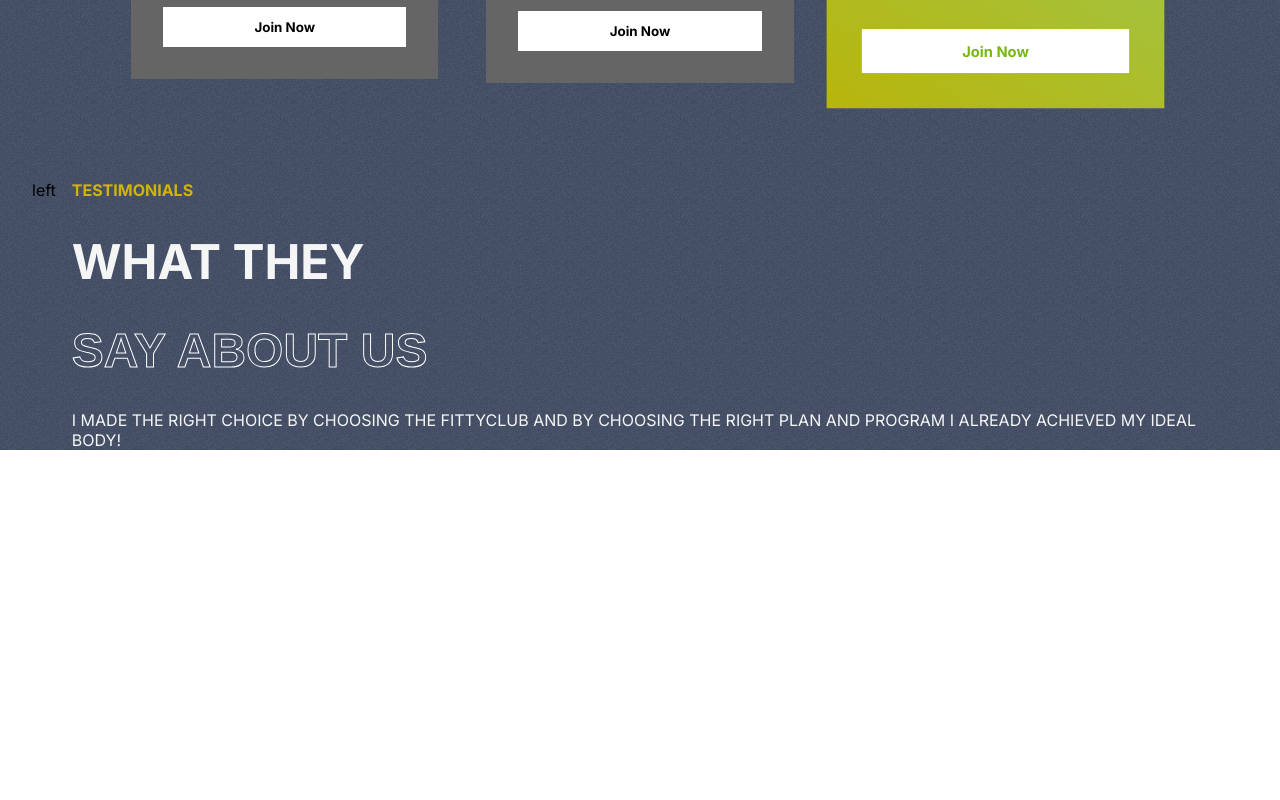
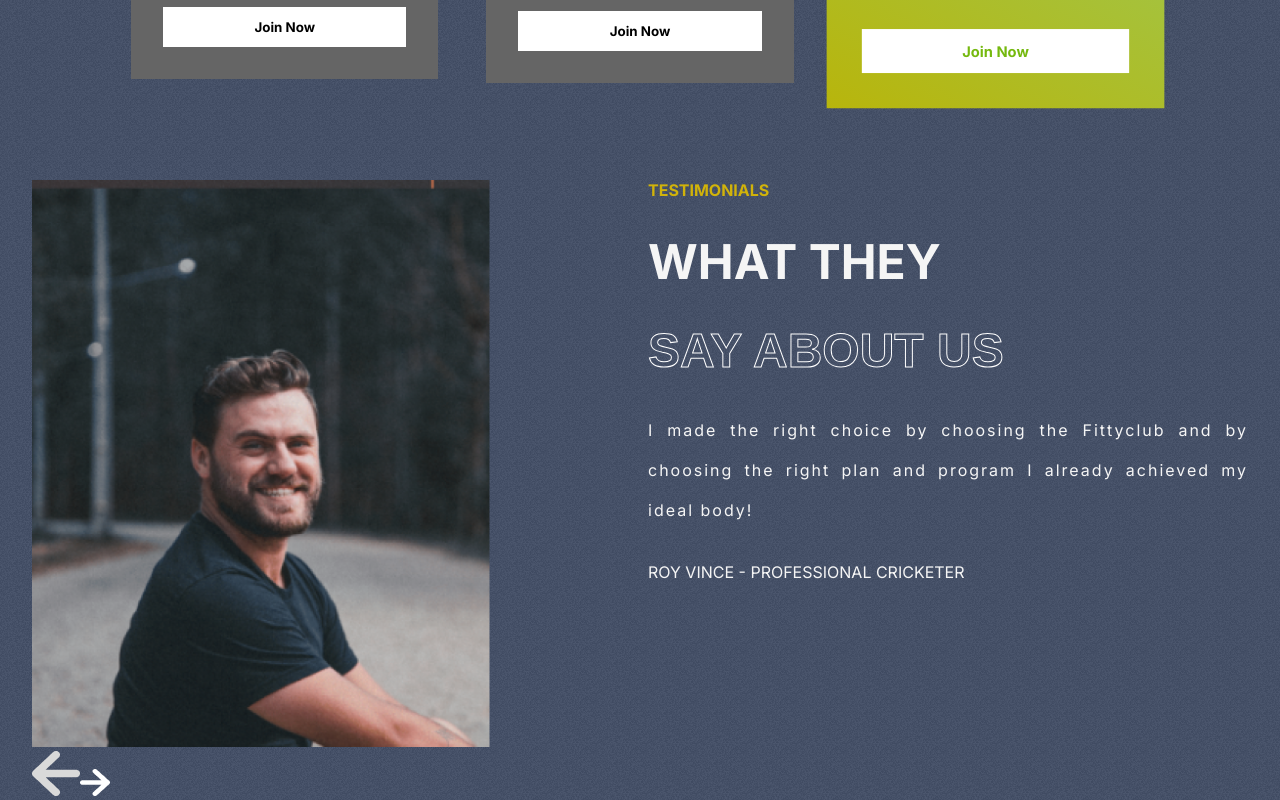
Before and after one commit to gihanthakavishan/Gymnasium_Application, a React (Create React App) app: page / in a window 1280 px wide. Shown: the part 2398-3198 px from the top of the page. Before the commit the page ends 2848 px from the top, so only its background shows below. Built offline with nearby package versions, Linux system fonts and the light colour scheme.

Commit message:
write logic to selected testimonial using usestate

```diff
--- a/src/components/Testimonials/Testimonials.css
+++ b/src/components/Testimonials/Testimonials.css
@@ -22,3 +22,15 @@
     font-weight: bold;
     font-size: 3rem;
 }
+
+.right-t>:nth-child(4){
+    text-transform: none;
+    text-align: justify;
+    letter-spacing: 2px;
+    line-height: 40px;
+}
+
+.left-t{
+    flex: 1;
+    position: relative;
+}
--- a/src/components/Testimonials/Testimonials.jsx
+++ b/src/components/Testimonials/Testimonials.jsx
@@ -1,19 +1,35 @@
-import React from 'react';
+import React, { useState } from 'react';
 import './Testimonials.css';
 import { testimonialsData } from '../../data/testimonialsData';
+import leftArrow from '../../assets/leftArrow.png';
+import rightArrow from '../../assets/rightArrow.png';
 
 const Testimonials = () => {
+
+    const [selected, setSelected] = useState(0);
+    const tLength = testimonialsData.length;
   return (
     <div className="Testimonials">
         <div className="left-t">
-         left
+         <img src={testimonialsData[selected].image} alt="" />
+
+          <div className="arrows">
+            <img src={leftArrow} alt="" />
+            <img src={rightArrow} alt="" />
+          </div>
         </div>
         <div className="right-t">
             <span>Testimonials</span>
             <span>What they</span>
             <span className='stroke-text'>Say about us</span>
             <span>
-                {testimonialsData[0].review}
+                {testimonialsData[selected].review}
+            </span>
+            <span>
+                <span style={{color:'var(--planCard)'}}>
+                    {testimonialsData[selected].name}
+                </span>{" "}
+                 - {testimonialsData[selected].status}
             </span>
         </div>
     </div>
--- a/src/data/testimonialsData.js
+++ b/src/data/testimonialsData.js
@@ -8,11 +8,11 @@
     review:
       "I made the right choice by choosing the Fittyclub and by choosing the right plan and program I already achieved my ideal body!",
     name: 'ROY VINCE',
-    status : 'CRICKETER'
+    status : 'PROFESSIONAL CRICKETER'
   },
   {
     image: image2,
-    review: 'I have alrady trained more than 100 students since last year, lot of guys were able to shape up their body and level up their strengths',
+    review: 'I have alrady trained more than 100 students since last year, lot of guys were able to shape up their body and level up their st',
     name: 'LIZARD HENRY',
     status: 'COACH'
   },
```
